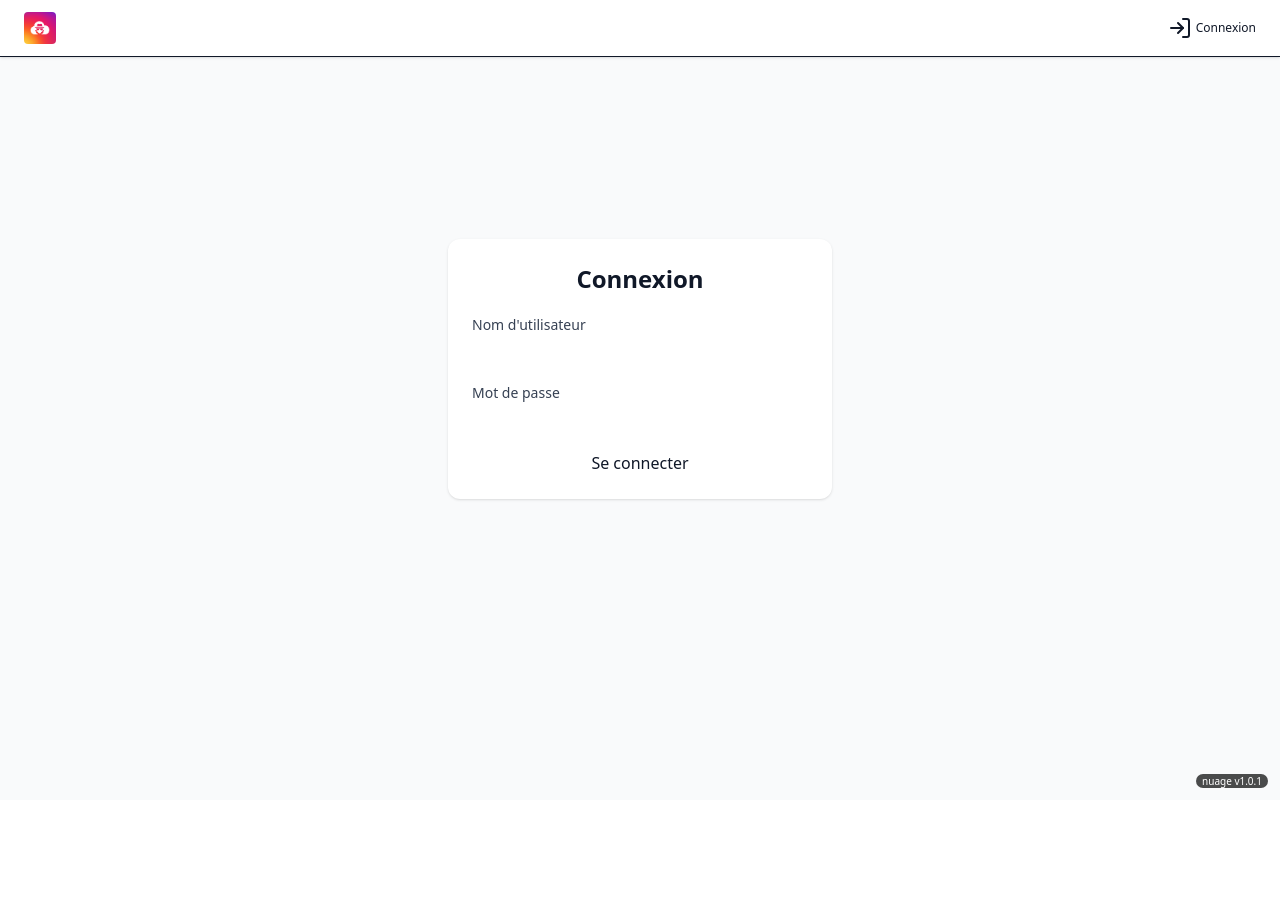
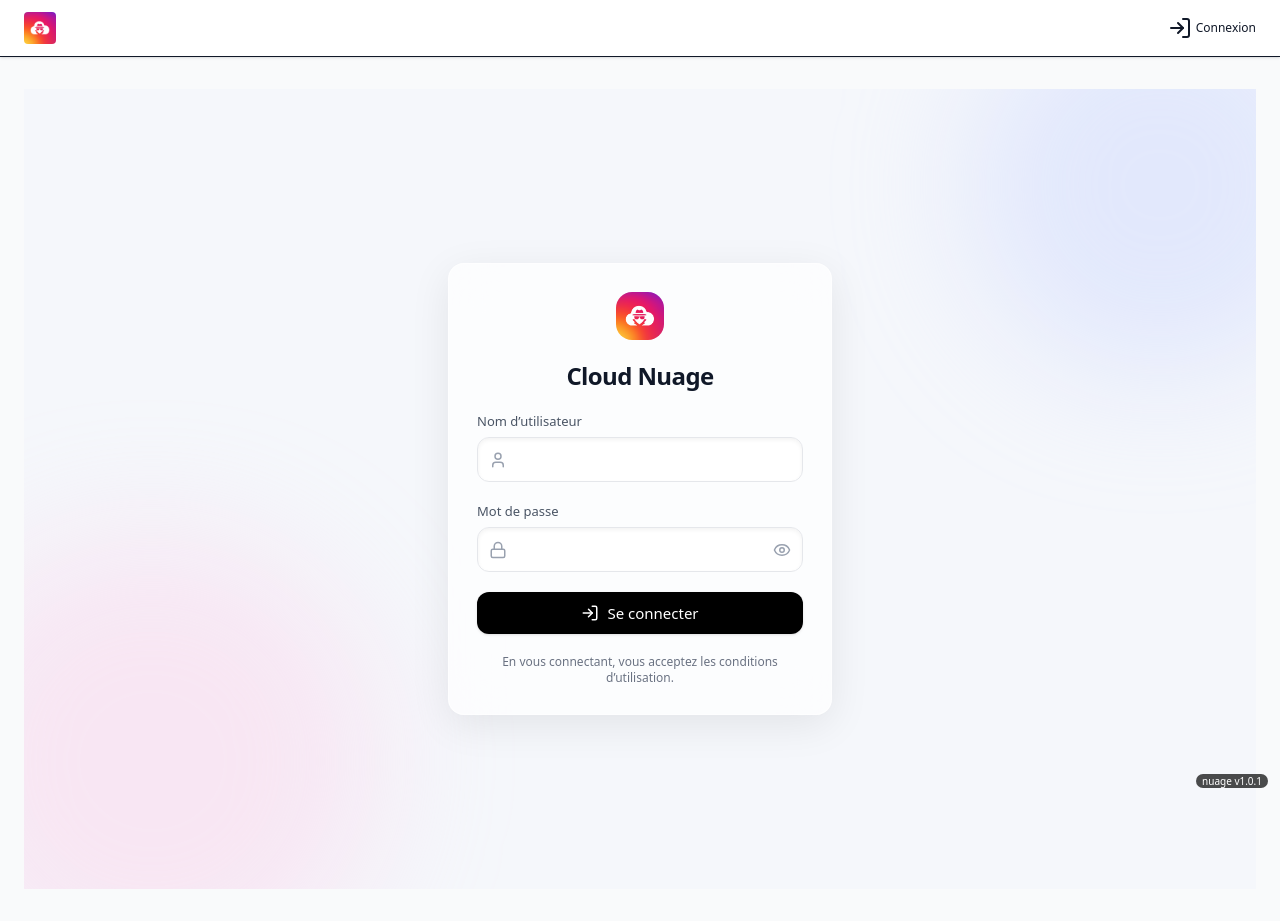
Before and after one commit to guillaut5/nuagefernandez, a Vue app in the folder frontend/: page /login in a window 1280 px wide. Before the commit the page ends 800 px from the top, so only its background shows below. Built offline with nearby package versions, Linux system fonts and the light colour scheme.

Commit message:
relooking login page

```diff
--- a/frontend/index.html
+++ b/frontend/index.html
@@ -4,7 +4,7 @@
     <meta charset="UTF-8">
     <link rel="icon" href="/favicon.ico">
     <meta name="viewport" content="width=device-width, initial-scale=1.0">
-    <title>Vite App</title>
+    <title>Nuage</title>
   </head>
   <body>
     <div id="app"></div>
--- a/frontend/src/App.vue
+++ b/frontend/src/App.vue
@@ -33,6 +33,8 @@ function handleLogout() {
           <!-- nav liens -->
           <ul class="hidden xs:flex items-center gap-2 text-xs font-medium">
             <li><RouterLink to="/chat" class="hover:text-blue-600">Chat</RouterLink></li>
+            <li><a href="/admin" rel="noopener">Admin</a></li>
+
             <!-- <li><RouterLink to="/profile" class="hover:text-blue-600">Profil</RouterLink></li> -->
           </ul>
 
--- a/frontend/src/views/LoginView.vue
+++ b/frontend/src/views/LoginView.vue
@@ -2,12 +2,13 @@
 import { ref } from 'vue'
 import { useRouter } from 'vue-router'
 import { useAuth } from '@/store/useAuth'
+import { User, Lock, Eye, EyeOff, LogIn, LoaderCircle } from 'lucide-vue-next'
 
 const username = ref('')
 const password = ref('')
 const loading = ref(false)
 const error = ref('')
-
+const showPassword = ref(false)
 const auth = useAuth()
 const router = useRouter()
 
@@ -26,55 +27,106 @@ async function handleSubmit() {
 </script>
 
 <template>
-  <div class="flex items-center justify-center min-h-[70vh] bg-gray-50">
+  <div class="min-h-screen bg-[#f5f7fb] relative overflow-hidden">
+    <!-- fond doux façon iOS -->
+    <div class="pointer-events-none absolute inset-0">
+      <div
+        class="absolute -top-24 -right-24 w-96 h-96 rounded-full bg-indigo-200/40 blur-3xl"
+      ></div>
+      <div
+        class="absolute -bottom-24 -left-24 w-[28rem] h-[28rem] rounded-full bg-pink-200/40 blur-3xl"
+      ></div>
+    </div>
+
+    <div class="relative flex items-center justify-center min-h-screen p-4">
       <form
         @submit.prevent="handleSubmit"
-      class="w-full max-w-sm bg-white shadow rounded-xl p-6 space-y-5"
+        class="w-full max-w-sm backdrop-blur-xl bg-white/70 shadow-[0_10px_40px_rgba(0,0,0,0.08)] border border-white/60 rounded-2xl p-6 md:p-7 space-y-5"
       >
-      <h1 class="text-2xl font-semibold text-center">Connexion</h1>
+        <!-- logo / avatar -->
+        <img
+          src="@/assets/logo.png"
+          alt="Logo"
+          class="mx-auto w-12 h-12 rounded-2xl text-white flex items-center justify-center shadow-inner shrink-0"
+        />
+        <!-- <span class="font-semibold text-xs">NudagePrivé</span> -->
 
-      <div>
-        <label for="username" class="block text-sm font-medium text-gray-700 mb-1"
-          >Nom d'utilisateur</label
-        >
+        <div class="text-center">
+          <h1 class="text-xl md:text-2xl font-semibold tracking-tight">Cloud Nuage</h1>
+          <!-- <p class="text-sm text-gray-500 mt-1">Accédez à votre </p> -->
+        </div>
+
+        <!-- Username -->
+        <div class="space-y-1.5">
+          <label for="username" class="block text-[13px] text-gray-600">Nom d’utilisateur</label>
+          <div class="relative">
+            <span class="absolute inset-y-0 left-0 pl-3 flex items-center text-gray-400">
+              <User class="w-4.5 h-4.5" />
+            </span>
             <input
               id="username"
               v-model="username"
               type="text"
+              autocomplete="username"
               required
-          autocomplete="username"
-          class="form-input w-full"
+              class="w-full rounded-xl border border-gray-200 bg-white/80 pl-10 pr-3 py-2.5 text-[15px] shadow-inner focus:outline-none focus:ring-4 focus:ring-black/5 focus:border-gray-300"
             />
           </div>
+        </div>
 
-      <div>
-        <label for="password" class="block text-sm font-medium text-gray-700 mb-1"
-          >Mot de passe</label
-        >
+        <!-- Password -->
+        <div class="space-y-1.5">
+          <label for="password" class="block text-[13px] text-gray-600">Mot de passe</label>
+          <div class="relative">
+            <span class="absolute inset-y-0 left-0 pl-3 flex items-center text-gray-400">
+              <Lock class="w-4.5 h-4.5" />
+            </span>
             <input
               id="password"
               v-model="password"
-          type="password"
+              :type="showPassword ? 'text' : 'password'"
+              autocomplete="current-password"
               required
-          autocomplete="current-password"
-          class="form-input w-full"
+              class="w-full rounded-xl border border-gray-200 bg-white/80 pl-10 pr-10 py-2.5 text-[15px] shadow-inner focus:outline-none focus:ring-4 focus:ring-black/5 focus:border-gray-300"
             />
+            <button
+              type="button"
+              class="absolute inset-y-0 right-0 pr-3 flex items-center text-gray-400 hover:text-gray-600"
+              @click="showPassword = !showPassword"
+              aria-label="Afficher/masquer le mot de passe"
+            >
+              <Eye v-if="!showPassword" class="w-4.5 h-4.5" />
+              <EyeOff v-else class="w-4.5 h-4.5" />
+            </button>
+          </div>
         </div>
 
         <p v-if="error" class="text-sm text-red-500 text-center">{{ error }}</p>
 
         <button
           type="submit"
-        class="btn-primary w-full flex justify-center disabled:opacity-60"
           :disabled="loading"
+          class="w-full inline-flex items-center justify-center gap-2 rounded-xl bg-black text-white py-2.5 text-[15px] font-medium shadow hover:bg-black/90 active:scale-[0.99] transition disabled:opacity-60 disabled:cursor-not-allowed"
         >
-        <span v-if="loading" class="animate-pulse">Connexion…</span>
-        <span v-else>Se connecter</span>
+          <LoaderCircle v-if="loading" class="w-4.5 h-4.5 animate-spin" />
+          <LogIn v-else class="w-4.5 h-4.5" />
+          <span>{{ loading ? 'Connexion…' : 'Se connecter' }}</span>
         </button>
+
+        <div class="text-center text-xs text-gray-500">
+          En vous connectant, vous acceptez les conditions d’utilisation.
+        </div>
       </form>
+    </div>
   </div>
 </template>
 
 <style scoped>
-/* Les classes input proviennent de @tailwindcss/forms ; aucun style custom requis */
+/* tailles 4.5 remappées (12px ~ 18px) pour une finesse iOS */
+.w-4\.5 {
+  width: 1.125rem;
+}
+.h-4\.5 {
+  height: 1.125rem;
+}
 </style>
```
Also changed, not shown: frontend/src/assets/logo.svg (deleted), 1 other file (tests, documents, lock files or other folders). Lines whose indentation alone changed are shown as unchanged.
